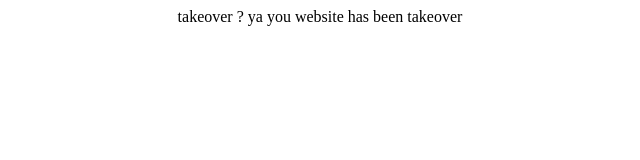
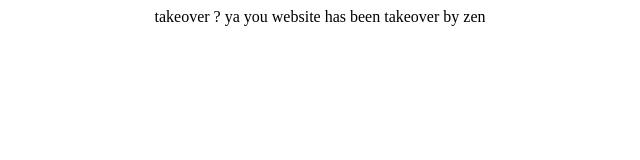
Before and after one commit to z3n70/takeover, a plain HTML site: page index.html in a window 1280 px wide. Shown: the full height of the page, 320-960 px from the left. Drawn offline with Linux system fonts and the light colour scheme.

Commit message:
Update index.html

```diff
--- a/index.html
+++ b/index.html
@@ -1,6 +1,6 @@
 <html>
 
 <body>
-<center><p>takeover ? ya you website has been takeover</p></center>
+<center><p>takeover ? ya you website has been takeover by zen</p></center>
 </body>
 </html>
```
